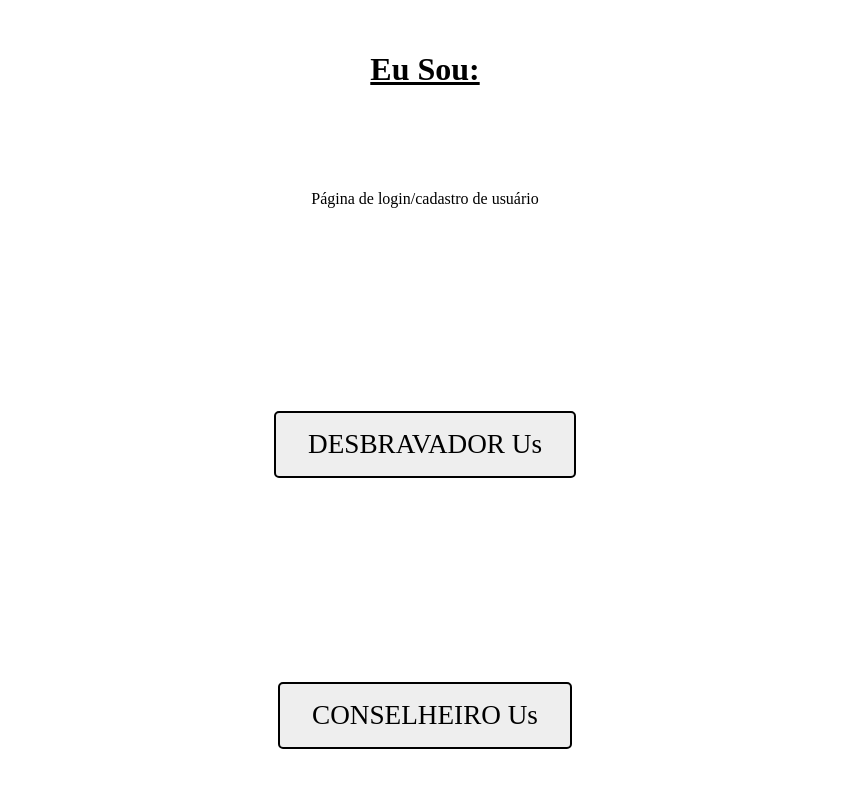
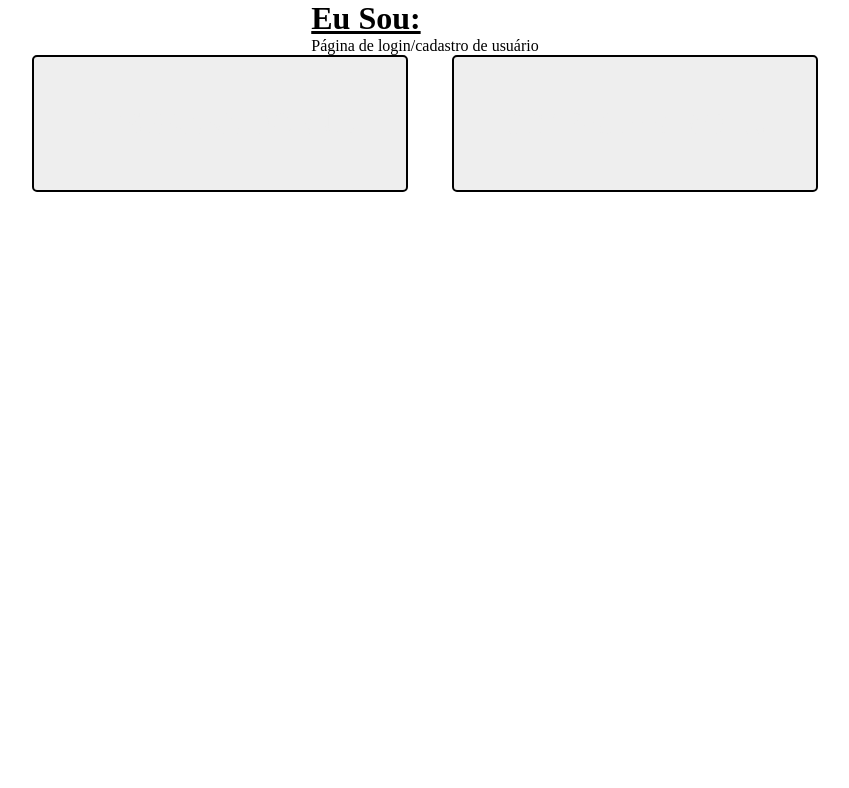
Before and after one commit to Gabby-M745/Desbravadores, a plain HTML site: page public/EuSou.html in a window 1280 px wide. Shown: the whole page, without its empty margins (215-1064 px from the left). Drawn offline with Linux system fonts and the light colour scheme.

Commit message:
mudança de css da aba -EuSou-

```diff
--- a/public/EuSou.html
+++ b/public/EuSou.html
@@ -12,8 +12,7 @@
    </p>
 
    <a href="LoginDBV.html"><span>DESBRAVADOR Us</span></a>
-   <P></P>
-      <a href="cadastroCons.html"><span>CONSELHEIRO Us</span></a>
+    <a href="cadastroCons.html"><span>CONSELHEIRO Us</span></a>
 
     <!--<a href="LoginDBV.html"  >
      DESBRAVADOR
--- a/public/css/EuSou.css
+++ b/public/css/EuSou.css
@@ -6,31 +6,34 @@
 }
 
 body {
-    display: grid;
-    place-items: center;
+/*    display: grid;*/
+/*align-items: center; -- centralização vertical dentro da class ou body no caso*/
+/*justify-items: center; --centralização horizontalmente os itens */
+    place-items: center; /*centralização de maneira vertical e horizontal*/
     min-height: 100vh;
-    background: #fff;
+    background: #fff;/*cor de fundo*/
 }
 
 a {
     position: relative;
-    cursor: pointer;
-    background: #eee;
-    padding: 1rem 2rem;
-    margin: 0 20px;
-    font-size: 1.7rem;
-    display: inline-block;
-    color: #eee;
-    text-decoration: none;
-    overflow: hidden;
-    border: 2px solid #000;
-    border-radius: 5px;
+/*    cursor: pointer;/*altera o cursor*/
+    background: #eee;/*cor de fundo do link     */
+    padding: 3rem 3rem;/*espaçamento interno do link*/
+    margin: 0 20px;/*margem entre os links/  0(zero) é o expaçamento entre a margem superior e inferior do elemento tratado/ 20px margem relacionada á esuqesta e direita, uma medida proporcional*/
+    font-size: 2rem;/*tamanho da fonte do texto do link */
+    display: inline-block; /*a atribuição do link com o bloco formado e  em linha */
+    color: #eeeeee;/*cor de fundo do texto QUANDO PASSADO O CURSO EM CIMA   */
+    text-decoration: none;/*Remove o sublinhado padrão do link*/
+    overflow: hidden;/*EVITA QUE APARECE QUALQUER COISA QUE ULTRAPASSE O QUE ATÉ ENTÃO ESTÁ NOS LIMITES DO ESPAÇO DO LINK*/
+    border: 2px solid #000;/*borda preta sólida ao redor do link*/
+    border-radius: 5px;/*ARRENDENDAMENTO*/
+     /*display: flex;*/
 	 /*flex-box:flex;*/
 }
 
 a span {
-    position: relative;
-    mix-blend-mode: difference;
+    position: relative; /*sobre a posição, dos elementos, ajuda ao efeito de mudança visual, complementando com as seguintes instruções */
+   /* mix-blend-mode: difference; /*é o que faz destacar as imagens  ou textos, COM BASE NA COR DOO FUNDO= Contraste dinamico*/
 }
 
 a::before {
```
